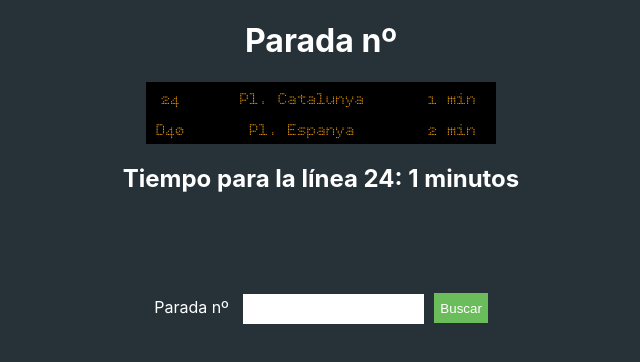
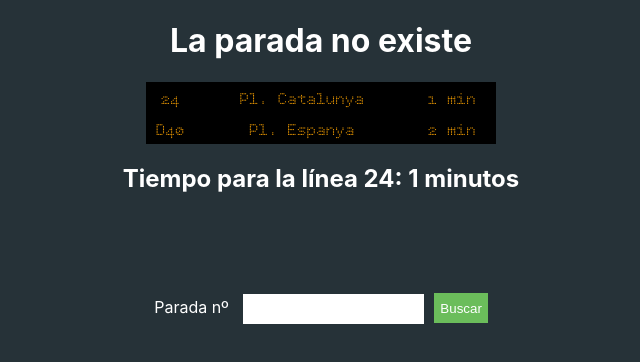
Before and after one commit to santi07a/ejercicio-parada-bus, a React (Create React App) app: page / in a window 1280 px wide. Shown: the top 362 px of the page, without its empty margins (319-959 px from the left). Built offline with nearby package versions, Linux system fonts and the light colour scheme.

Commit message:
arreglo Titular con variable de stado

```diff
--- a/src/App.js
+++ b/src/App.js
@@ -1,4 +1,4 @@
-import { useState } from "react";
+import { useEffect, useState } from "react";
 import Display from "./componentes/Display";
 import Formularios from "./componentes/Formularios";
 import TiempoLinea from "./componentes/TiempoLinea";
@@ -12,18 +12,19 @@ import GeneralContext from "./Contexts/GeneralContext";
 function App() {
   const [paradaApi, setParadaApi] = useState(paradaAPI);
   const [urlBusqueda, setUrlBusqueda] = useState("");
+  const [existeParada, setExisteParada] = useState(false);
   const [paradaBuscada, setParadaBuscada] = useState("");
   const { data } = paradaApi;
-  const [ocultarForm, setOcultarForm] = useState(true);
+  const [ocultarFrase, setOcultarFrase] = useState(true);
   const { ibus, ibus: [{ line, destination, routeId, "t-in-min": tiempoEnMinutos }] } = data;
   const paradaPrueba = data.ibus;
 
   return (
-    <GeneralContext.Provider value={{ ibus, paradaPrueba, paradaBuscada, setParadaBuscada, setOcultarForm }}>
-      <OcultarContext.Provider value={ocultarForm}>
+    <GeneralContext.Provider value={{ ibus, paradaPrueba, paradaBuscada, setParadaBuscada }}>
+      <OcultarContext.Provider value={ocultarFrase}>
         <div className="contenedor">
           <header className="cabecera">
-            <Titular numeroParada={paradaBuscada} />
+            <Titular numeroParada={paradaBuscada} existeParada={existeParada} />
             <Display parada={paradaPrueba} />
             <TiempoLinea /* (De esta manera, ùnicamente devuelve el número y tiempo del primer bus que aparece,
         no está vinculado al buscador de ninguna manera) */ numeroLinea={line} tiempoRestante={tiempoEnMinutos} />
--- a/src/componentes/Lineas.js
+++ b/src/componentes/Lineas.js
@@ -4,6 +4,7 @@ import { lineaType } from "../types/lineaType";
 const Lineas = props => {
   const { linea } = props;
   const { line: numero, destination: destino, "text-ca": minutos } = linea;
+
   return (
     <div className="display">
       <div className="bus">
--- a/src/componentes/Titular.js
+++ b/src/componentes/Titular.js
@@ -1,9 +1,9 @@
 import PropTypes from "prop-types";
 
 const Titular = props => {
-  const { numeroParada } = props;
+  const { numeroParada, existeParada } = props;
   return (
-    <h1>Parada nº {numeroParada}</h1>
+    existeParada ? <h1>Parada nº {numeroParada}</h1> : <h1>La parada {numeroParada} no existe</h1>
   );
 };
 
```
